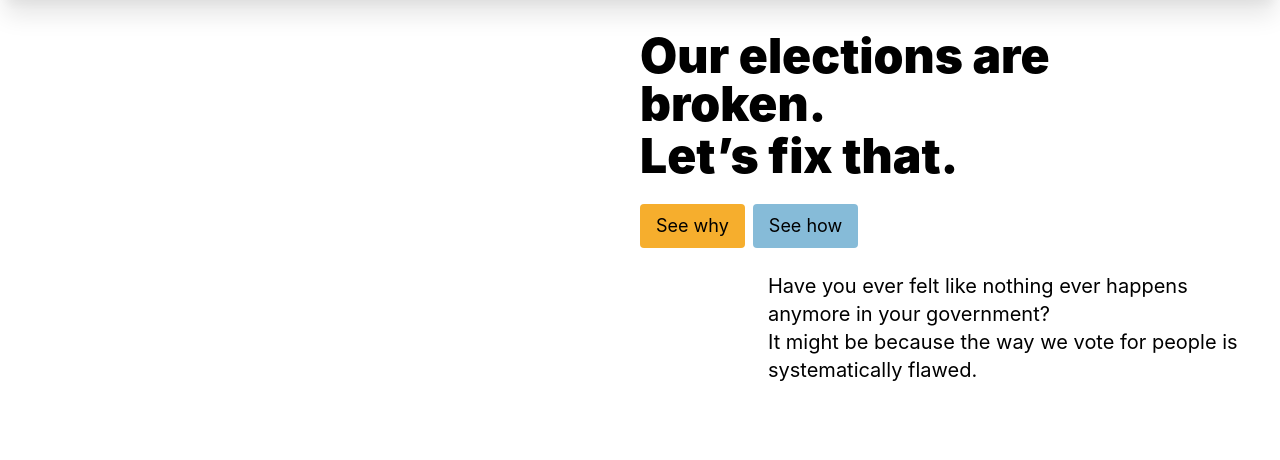
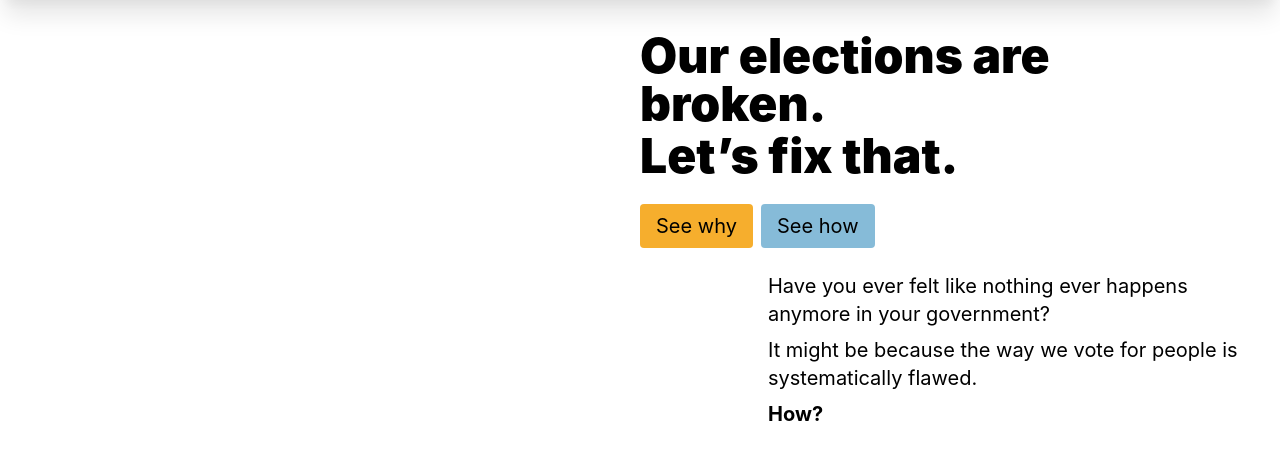
Before and after one commit to SiravitPhokeed/democrazy, a Flask app: page / in a window 1280 px wide. Shown: the part 52-512 px from the top of the page. Run offline with Flask 2, Linux system fonts and the light colour scheme; style sheets or scripts are compiled from the project's sources.

```diff
--- a/democrazy/templates/index.html
+++ b/democrazy/templates/index.html
@@ -13,16 +13,19 @@
                 <h2 class="text-4xl xl:text-5xl font-black">Let’s fix that.</h2>
             </div>
             <div class="flex flex-row gap-2">
-                <button class="btn btn-secondary text-sm xl:text-lg">See why</button>
-                <a class="btn btn-primary text-sm xl:text-lg" href="/explore">See how</a>
+                <button class="btn btn-secondary text-lg xl:text-xl">See why</button>
+                <a class="btn btn-primary text-lg xl:text-xl" href="/explore">See how</a>
             </div>
-            <div class="pl-32 text-xl">
+            <div class="flex flex-col gap-2 pl-32 text-lg xl:text-xl">
                 <p>
                     Have you ever felt like nothing ever happens anymore in your government?
                 </p>
                 <p>
                     It might be because the way we vote for people is systematically flawed.
                 </p>
+                <div>
+                    <span class="font-bold">How?</span>
+                </div>
             </div>
         </div>
     </div>
```
